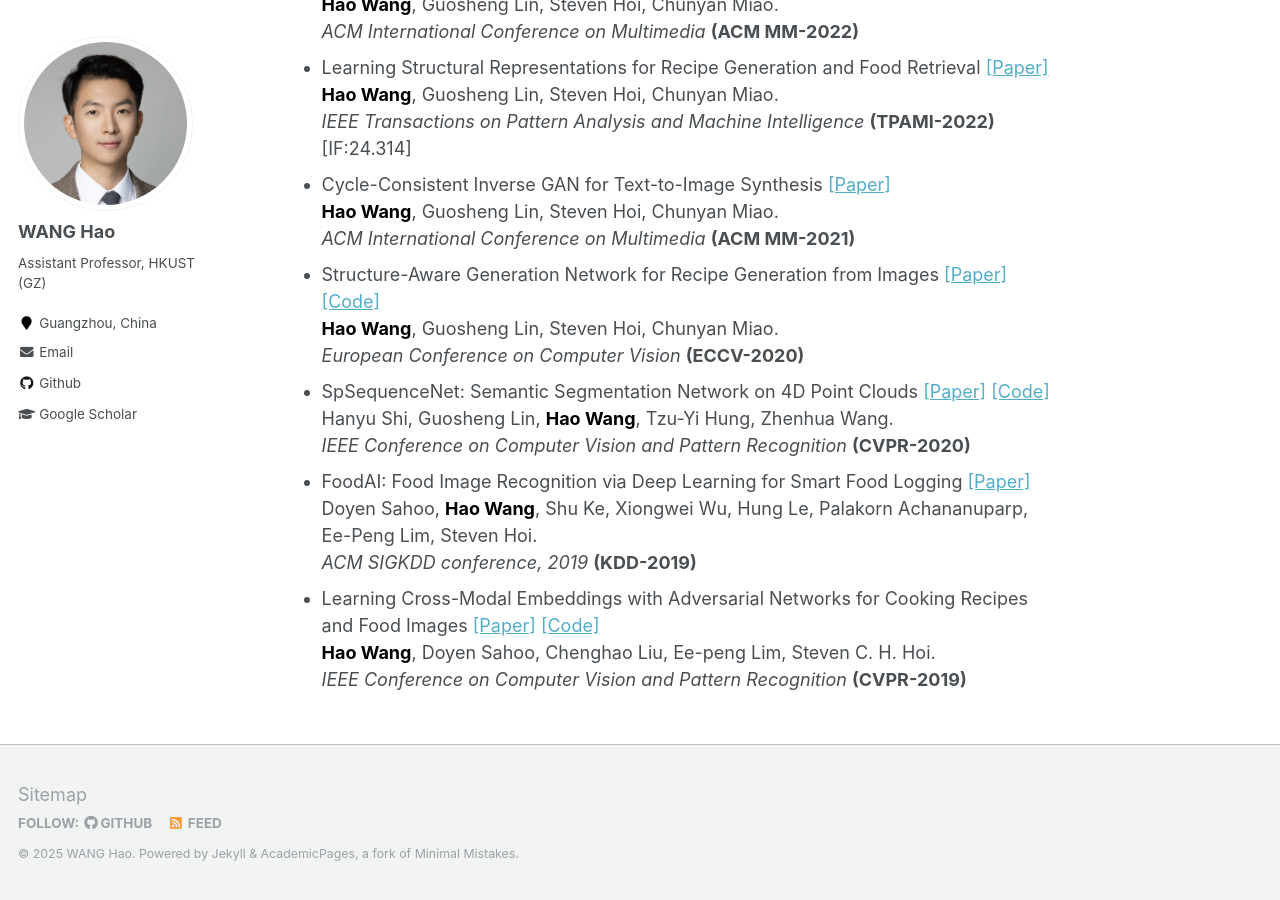
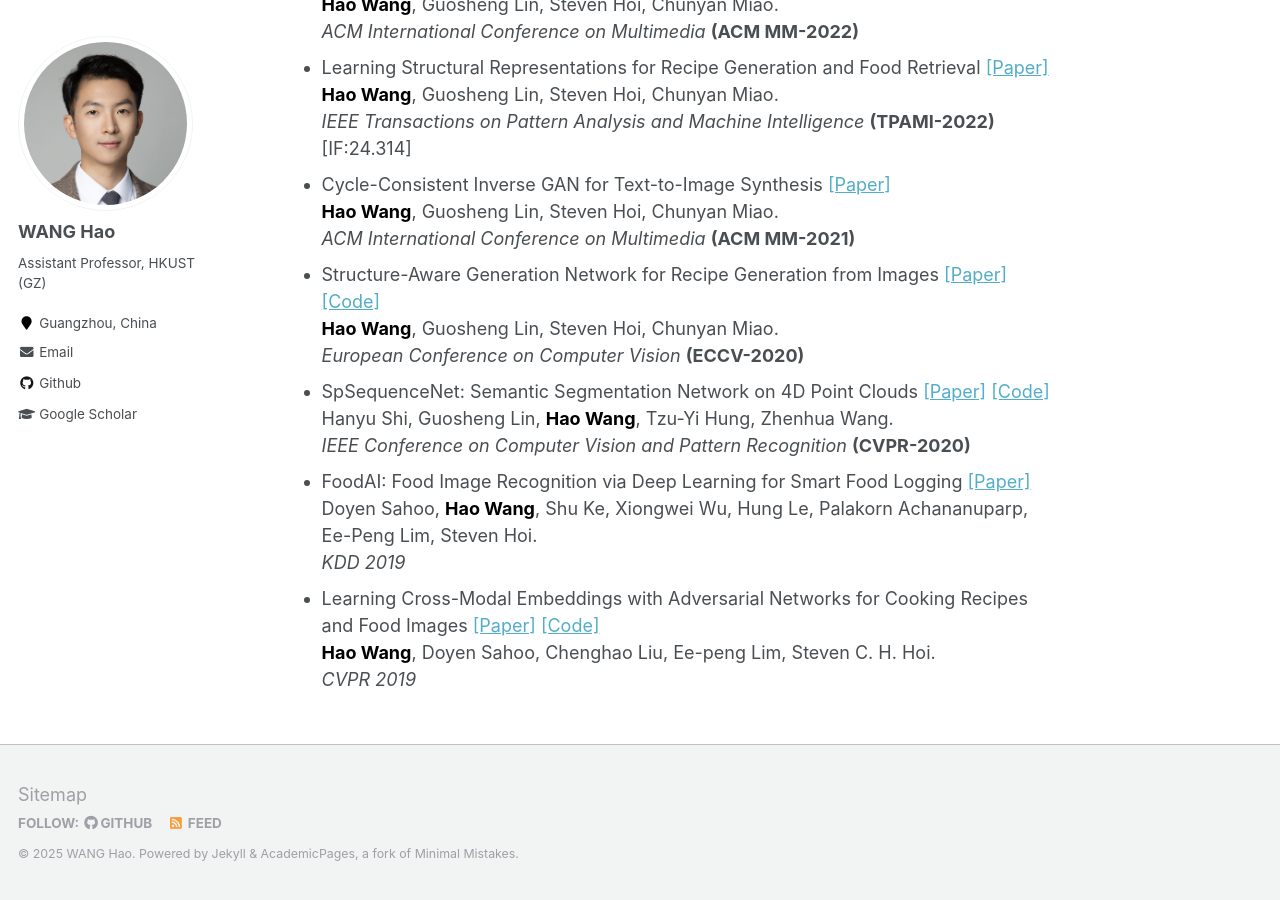
Before and after one commit to hwang1996/hwang1996.github.io, a Jekyll site: the page built from _pages/about.md, in a window 1280 px wide and 900 px high, scrolled down 3721 px. Built offline with Jekyll 4.4.1, drawn with Linux system fonts in a browser that asks for light colours.

Commit message:
2025.12.9

```diff
--- a/_pages/about.md
+++ b/_pages/about.md
@@ -485,14 +485,12 @@ document.addEventListener('DOMContentLoaded', function () {
     FoodAI: Food Image Recognition via Deep Learning for Smart Food Logging <a href="https://arxiv.org/abs/1909.11946">[Paper]</a>
     <br/>
     Doyen Sahoo, <strong><font color="black">Hao Wang</font></strong>, Shu Ke, Xiongwei Wu, Hung Le, Palakorn Achananuparp, Ee-Peng Lim, Steven Hoi.
-    <br/><i> ACM SIGKDD conference, 2019</i>
-    <strong>(KDD-2019)</strong> <br>
+    <br/><i> KDD 2019</i> <br>
 </li>
 <li>
     Learning Cross-Modal Embeddings with Adversarial Networks for Cooking Recipes and Food Images <a href="http://openaccess.thecvf.com/content_CVPR_2019/html/Wang_Learning_Cross-Modal_Embeddings_With_Adversarial_Networks_for_Cooking_Recipes_and_CVPR_2019_paper.html">[Paper]</a> <a href="https://github.com/hwang1996/ACME">[Code]</a>
     <br/>
     <strong><font color="black">Hao Wang</font></strong>, Doyen Sahoo, Chenghao Liu, Ee-peng Lim, Steven C. H. Hoi.
-    <br/><i>IEEE Conference on Computer Vision and Pattern Recognition</i>
-    <strong>(CVPR-2019)</strong> <br>
+    <br/><i>CVPR 2019</i><br>
 </li>
 </ul>
```
